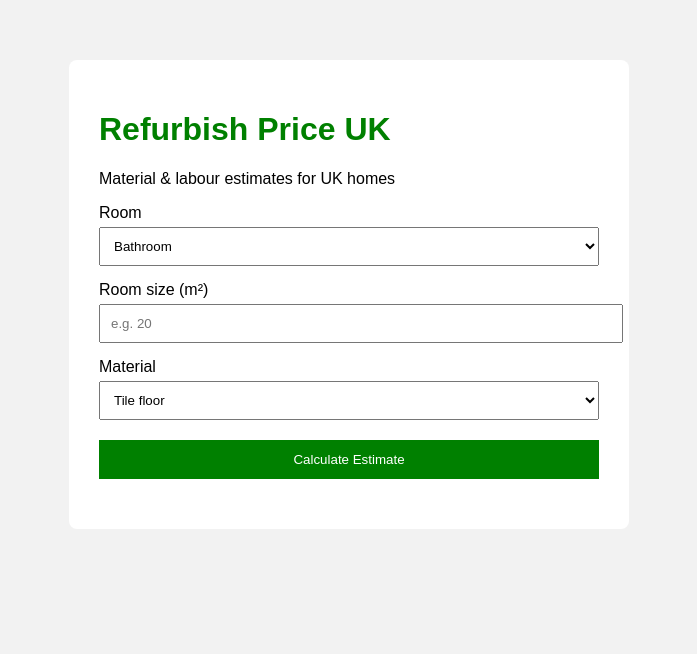
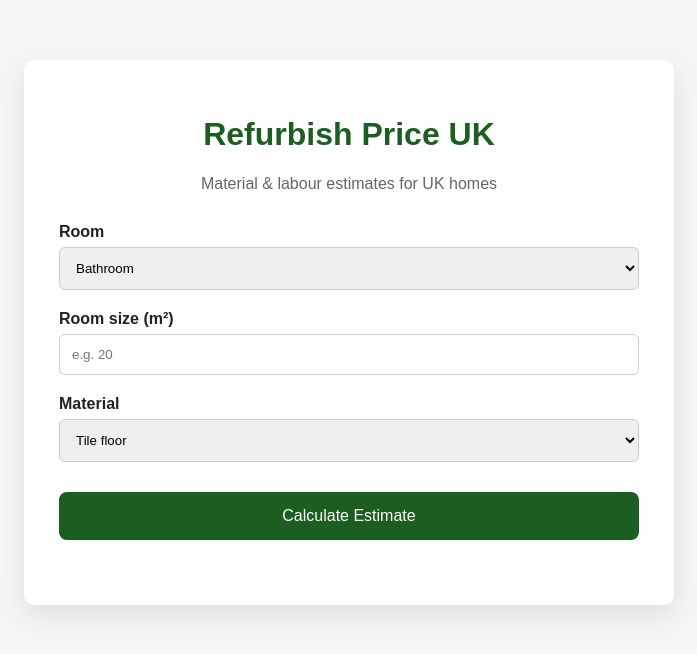
Before and after one commit to andrei942/refurbish-price-uk, a plain HTML site: page index.html in a window 1280 px wide. Shown: the whole page, without its empty margins (291-988 px from the left). Drawn offline with Linux system fonts and the light colour scheme.

Commit message:
Update style.css

```diff
--- a/style.css
+++ b/style.css
@@ -1,42 +1,66 @@
+* {
+  box-sizing: border-box;
+  font-family: Arial, Helvetica, sans-serif;
+}
+
 body {
-  background: #f2f2f2;
-  font-family: Arial, sans-serif;
+  margin: 0;
+  background: #f4f6f8;
+  color: #222;
 }
 
 .container {
-  background: white;
-  max-width: 500px;
+  max-width: 650px;
   margin: 60px auto;
-  padding: 30px;
-  border-radius: 8px;
+  background: #ffffff;
+  padding: 35px;
+  border-radius: 10px;
+  box-shadow: 0 10px 30px rgba(0,0,0,0.1);
 }
 
-h1 {
-  color: green;
+.title {
+  color: #1b5e20;
+  text-align: center;
+}
+
+.subtitle {
+  text-align: center;
+  color: #666;
+  margin-bottom: 30px;
 }
 
 label {
   display: block;
-  margin-top: 15px;
+  margin-top: 20px;
+  font-weight: bold;
 }
 
 input, select {
   width: 100%;
-  padding: 10px;
-  margin-top: 5px;
+  padding: 12px;
+  margin-top: 6px;
+  border-radius: 6px;
+  border: 1px solid #ccc;
 }
 
 button {
-  margin-top: 20px;
+  margin-top: 30px;
   width: 100%;
-  padding: 12px;
-  background: green;
+  padding: 15px;
+  background: #1b5e20;
   color: white;
   border: none;
+  border-radius: 8px;
+  font-size: 16px;
   cursor: pointer;
 }
 
+button:hover {
+  background: #144d17;
+}
+
 #result {
-  margin-top: 20px;
-  font-weight: bold;
+  margin-top: 30px;
+  font-size: 16px;
+  line-height: 1.6;
 }
```
